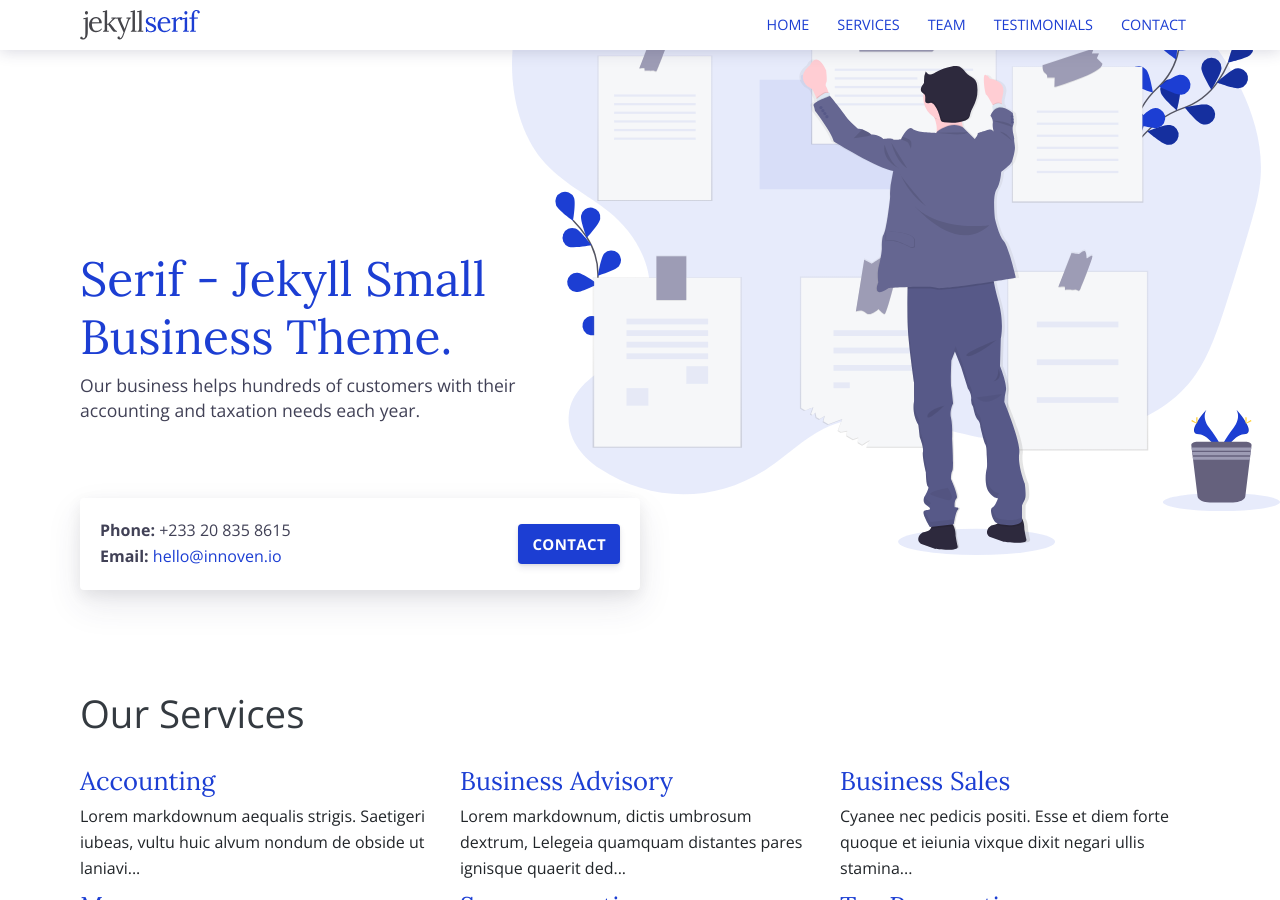
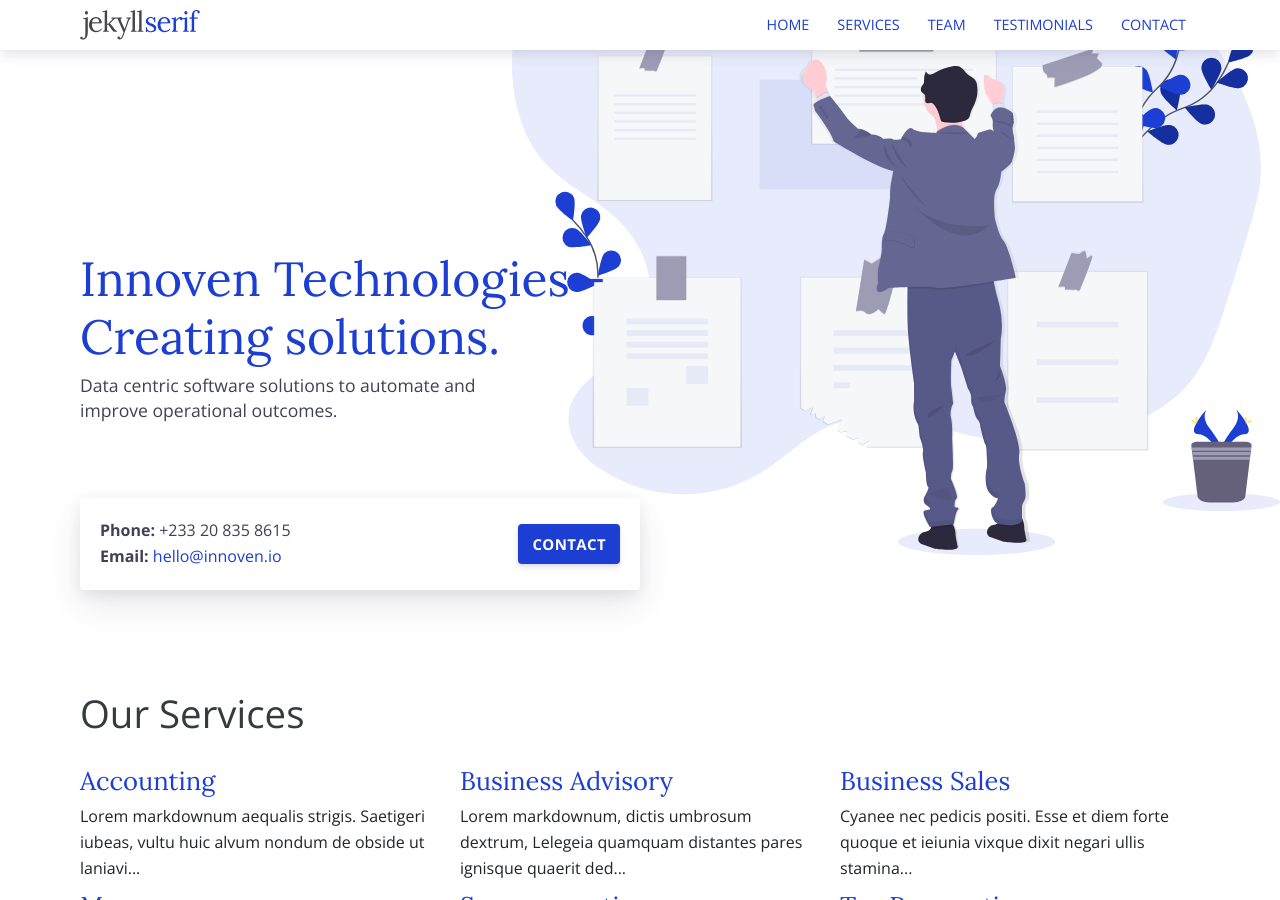
Before and after one commit to innoven-io/innoven-io.github.io, a Jekyll site: the page built from index.html, in a window 1280 px wide and 900 px high. Built offline with Jekyll 4.4.1, drawn with Linux system fonts in a browser that asks for light colours.

Commit message:
Update index.html

```diff
--- a/index.html
+++ b/index.html
@@ -1,13 +1,13 @@
 ---
-title: Jekyll Serif - Jekyll Small Business Theme
+title: Innoven Technologies
 layout: default
 bodyClass: page-home
 ---
 
 <div class="intro pb-4">
   <div class="container">
-    <h1>Serif - Jekyll Small Business Theme.</h1>
-    <p>Our business helps hundreds of customers with their accounting and taxation needs each year.</p>
+    <h1>Innoven Technologies - Creating solutions.</h1>
+    <p>Data centric software solutions to automate and improve operational outcomes.</p>
   </div>
 </div>
 
```
